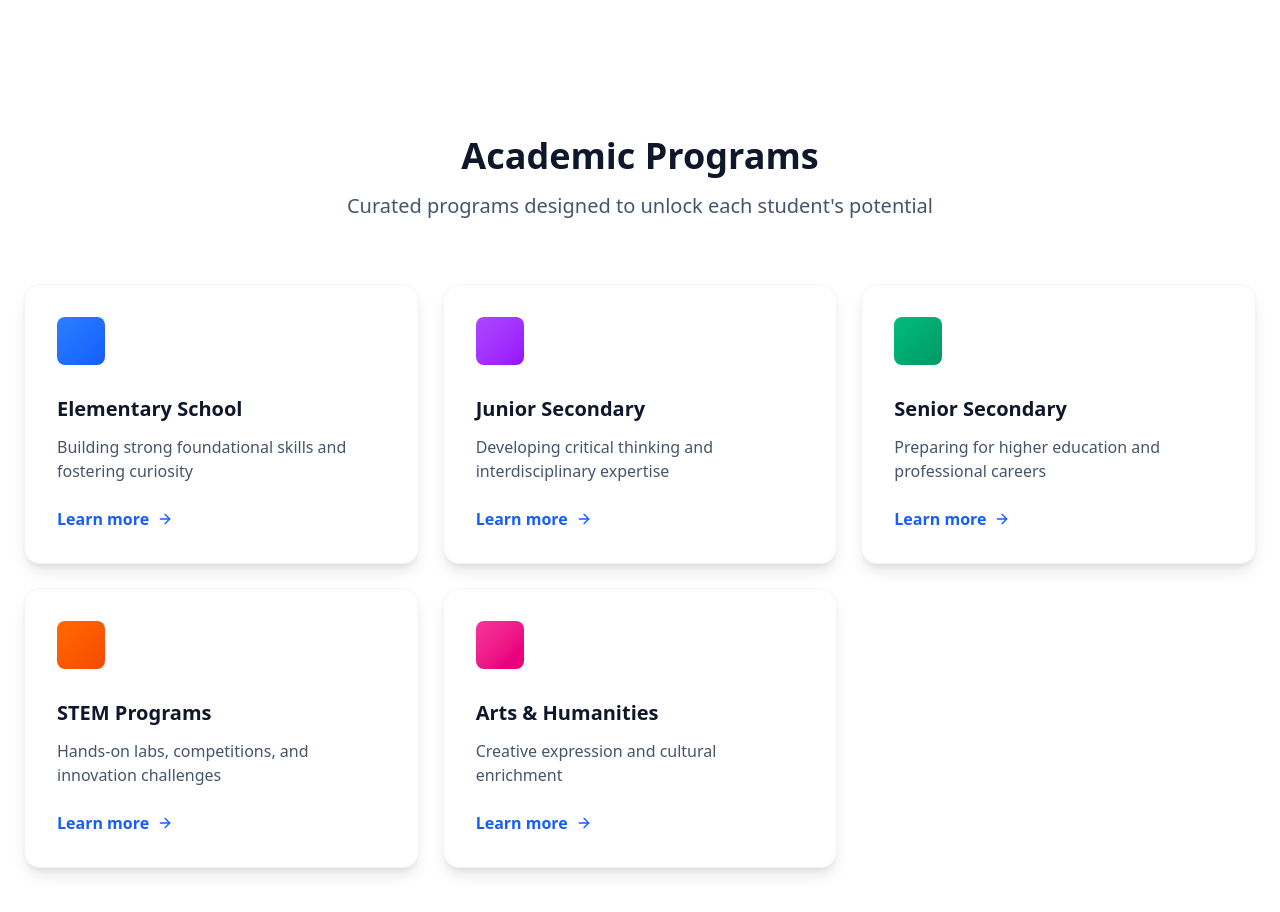
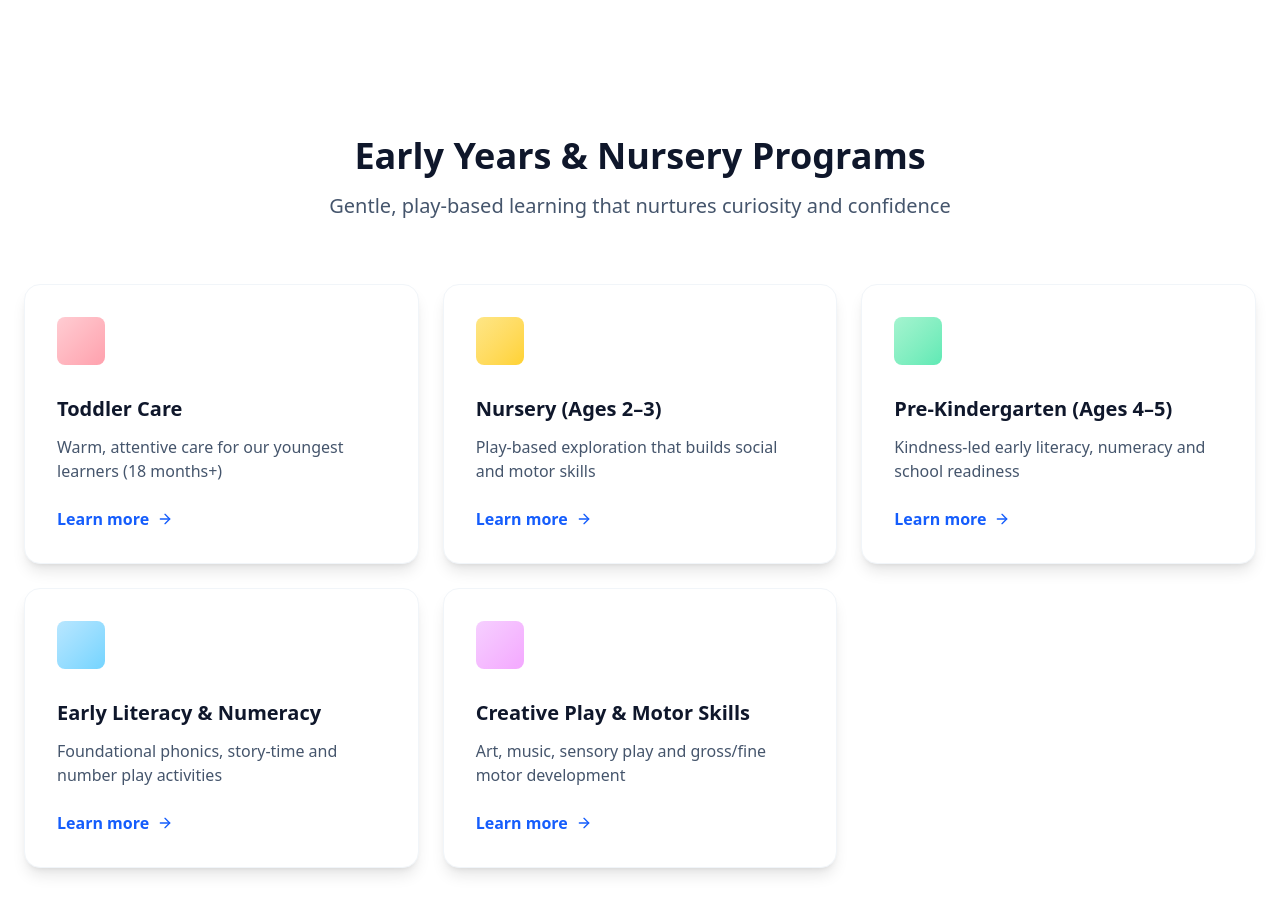
Before and after one commit to Ayomide-Philip/school-website-saudi, a Next.js app: page / in a window 1280 px wide. Shown: the part 2480-3392 px from the top of the page. Built offline with nearby package versions, Linux system fonts and the light colour scheme.

Commit message:
fix: update Programs component with early years curriculum and adjust section title

```diff
--- a/components/Programs.tsx
+++ b/components/Programs.tsx
@@ -4,35 +4,35 @@ import { ArrowRight } from "lucide-react";
 
 const programs = [
   {
-    title: "Elementary School",
-    description: "Building strong foundational skills and fostering curiosity",
-    color: "from-blue-500 to-blue-600",
+    title: "Toddler Care",
+    description: "Warm, attentive care for our youngest learners (18 months+)",
+    color: "from-rose-200 to-rose-300",
   },
   {
-    title: "Junior Secondary",
-    description: "Developing critical thinking and interdisciplinary expertise",
-    color: "from-purple-500 to-purple-600",
+    title: "Nursery (Ages 2–3)",
+    description: "Play-based exploration that builds social and motor skills",
+    color: "from-amber-200 to-amber-300",
   },
   {
-    title: "Senior Secondary",
-    description: "Preparing for higher education and professional careers",
-    color: "from-emerald-500 to-emerald-600",
+    title: "Pre-Kindergarten (Ages 4–5)",
+    description: "Kindness-led early literacy, numeracy and school readiness",
+    color: "from-emerald-200 to-emerald-300",
   },
   {
-    title: "STEM Programs",
-    description: "Hands-on labs, competitions, and innovation challenges",
-    color: "from-orange-500 to-orange-600",
+    title: "Early Literacy & Numeracy",
+    description: "Foundational phonics, story-time and number play activities",
+    color: "from-sky-200 to-sky-300",
   },
   {
-    title: "Arts & Humanities",
-    description: "Creative expression and cultural enrichment",
-    color: "from-pink-500 to-pink-600",
+    title: "Creative Play & Motor Skills",
+    description: "Art, music, sensory play and gross/fine motor development",
+    color: "from-fuchsia-200 to-fuchsia-300",
   },
 ];
 
 export default function Programs() {
   return (
-    <section id="academics" className="w-full bg-white dark:bg-slate-900">
+    <section id="early-years" className="w-full bg-white dark:bg-slate-900">
       <div className="mx-auto max-w-7xl px-6 py-20">
         <motion.div
           initial={{ opacity: 0, y: 20 }}
@@ -42,10 +42,10 @@ export default function Programs() {
           className="text-center mb-16"
         >
           <h3 className="text-4xl font-bold text-slate-900 dark:text-white">
-            Academic Programs
+            Early Years & Nursery Programs
           </h3>
           <p className="mt-4 text-xl text-slate-600 dark:text-slate-300">
-            Curated programs designed to unlock each student&apos;s potential
+            Gentle, play-based learning that nurtures curiosity and confidence
           </p>
         </motion.div>
 
```
Also changed, not shown: public/logo.jpg (added).
